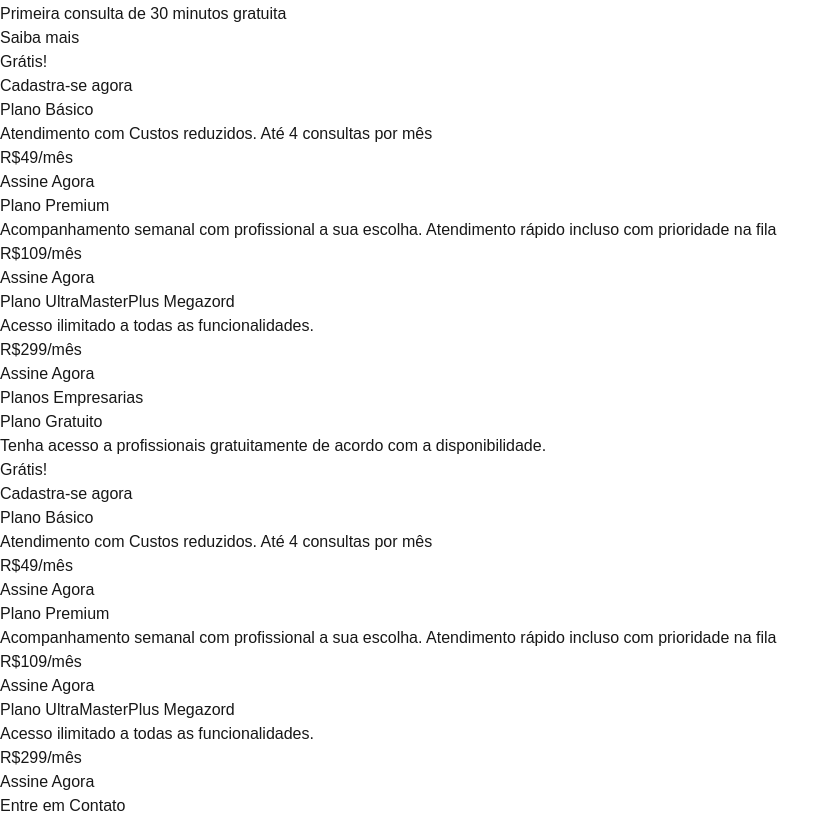
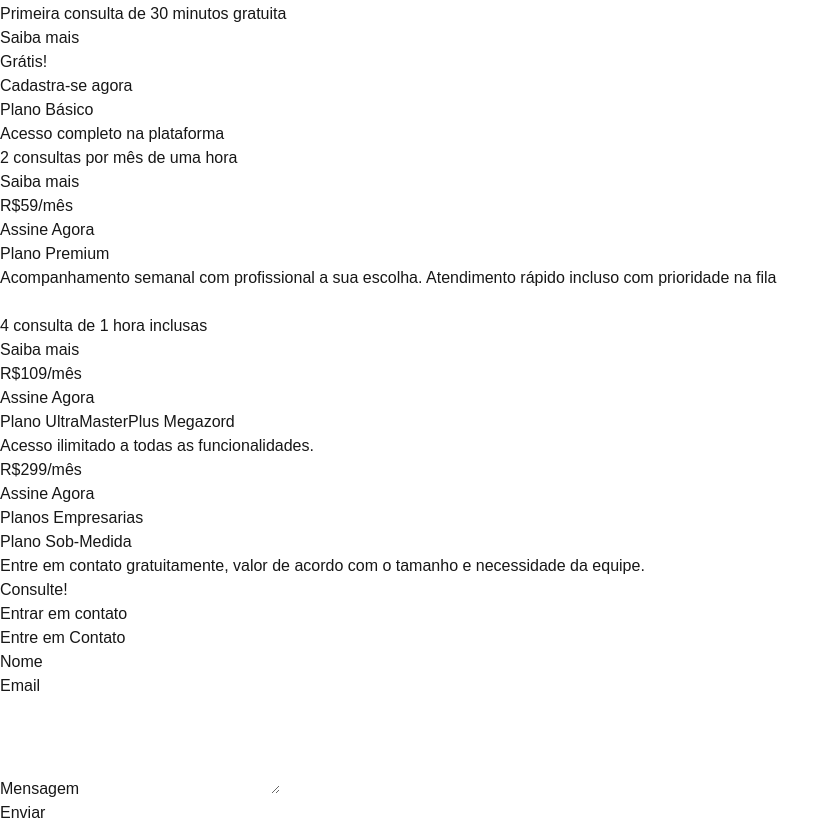
Before and after one commit to WillianHelmuthN/ajudaEU, a Next.js app: page / in a window 1280 px wide. Shown: the part 580-1400 px from the top of the page, without its empty margins (0-840 px from the left). Built offline with nearby package versions, Linux system fonts and the light colour scheme; no server answers.

Commit message:
Planos arrumando

```diff
--- a/src/components/Plans/BusinessPlans.tsx
+++ b/src/components/Plans/BusinessPlans.tsx
@@ -4,28 +4,10 @@ export default function PesonalPlans() {
           <h2 className="text-4xl font-bold text-gray-900 text-center">Planos Empresarias</h2>
           <div className="mt-10 flex justify-center">
             <div className="bg-white p-8 rounded-lg shadow-md w-full max-w-md">
-              <h3 className="text-3xl font-semibold text-gray-900">Plano Gratuito</h3>
-              <p className="mt-4 text-lg text-gray-900">Tenha acesso a profissionais gratuitamente de acordo com a disponibilidade.</p>
-              <p className="mt-4 text-4xl font-bold text-gray-900">Grátis!</p>
-              <a href="#contato" className="mt-8 inline-block bg-green-600 text-white text-lg py-3 px-6 rounded-lg hover:bg-green-700">Cadastra-se agora</a>
-            </div>
-            <div className="bg-white p-8 rounded-lg shadow-md w-full max-w-md">
-              <h3 className="text-3xl font-semibold text-gray-900">Plano Básico</h3>
-              <p className="mt-4 text-lg text-gray-900">Atendimento com Custos reduzidos. Até 4 consultas por mês</p>
-              <p className="mt-4 text-4xl font-bold text-gray-900">R$49/mês</p>
-              <a href="#contato" className="mt-8 inline-block bg-green-600 text-white text-lg py-3 px-6 rounded-lg hover:bg-green-700">Assine Agora</a>
-            </div>
-            <div className="bg-white p-8 rounded-lg shadow-md w-full max-w-md">
-              <h3 className="text-3xl font-semibold text-gray-900">Plano Premium</h3>
-              <p className="mt-4 text-lg text-gray-900">Acompanhamento semanal com profissional a sua escolha. Atendimento rápido incluso com prioridade na fila</p>
-              <p className="mt-4 text-4xl font-bold text-gray-900">R$109/mês</p>
-              <a href="#contato" className="mt-8 inline-block bg-green-600 text-white text-lg py-3 px-6 rounded-lg hover:bg-green-700">Assine Agora</a>
-            </div>
-            <div className="bg-white p-8 rounded-lg shadow-md w-full max-w-md">
-              <h3 className="text-3xl font-semibold text-gray-900">Plano UltraMasterPlus Megazord</h3>
-              <p className="mt-4 text-lg text-gray-900">Acesso ilimitado a todas as funcionalidades.</p>
-              <p className="mt-4 text-4xl font-bold text-gray-900">R$299/mês</p>
-              <a href="#contato" className="mt-8 inline-block bg-green-600 text-white text-lg py-3 px-6 rounded-lg hover:bg-green-700">Assine Agora</a>
+              <h3 className="text-3xl font-semibold text-gray-900">Plano Sob-Medida</h3>
+              <p className="mt-4 text-lg text-gray-900">Entre em contato gratuitamente, valor de acordo com o tamanho e necessidade da equipe.</p>
+              <p className="mt-4 text-4xl font-bold text-gray-900">Consulte!</p>
+              <a href="#contato" className="mt-8 inline-block bg-green-600 text-white text-lg py-3 px-6 rounded-lg hover:bg-green-700">Entrar em contato</a>
             </div>
           </div>
         </section>
--- a/src/components/Plans/PesonalPlans.tsx
+++ b/src/components/Plans/PesonalPlans.tsx
@@ -2,6 +2,7 @@ import LearMorePlans from "./LearMorePlans";
 
 export default function PesonalPlans() {
     return (
+
         <section id="precos" className="py-20 bg-gray-50 rounded-lg shadow-md w-full">
           <h2 className="text-4xl font-bold text-gray-900 text-center">Planos Individuais</h2>
           <div className="mt-10 flex justify-center">
@@ -18,13 +19,18 @@ export default function PesonalPlans() {
             </div>
             <div className="bg-white p-8 rounded-lg shadow-md w-full max-w-md">
               <h3 className="text-3xl font-semibold text-gray-900">Plano Básico</h3>
-              <p className="mt-4 text-lg text-gray-900">Atendimento com Custos reduzidos. Até 4 consultas por mês</p>
-              <p className="mt-4 text-4xl font-bold text-gray-900">R$49/mês</p>
+                <p className="mt-4 text-lg text-gray-900">Acesso completo na plataforma </p>
+              <p className="mt-4 text-lg text-gray-900">2 consultas por mês de uma hora </p>
+                <LearMorePlans />
+              <p className="mt-4 text-4xl font-bold text-gray-900">R$59/mês</p>
               <a href="#contato" className="mt-8 inline-block bg-green-600 text-white text-lg py-3 px-6 rounded-lg hover:bg-green-700">Assine Agora</a>
             </div>
             <div className="bg-white p-8 rounded-lg shadow-md w-full max-w-md">
               <h3 className="text-3xl font-semibold text-gray-900">Plano Premium</h3>
               <p className="mt-4 text-lg text-gray-900">Acompanhamento semanal com profissional a sua escolha. Atendimento rápido incluso com prioridade na fila</p>
+              <br />
+              <p className="text-gray-900">4 consulta de 1 hora inclusas</p>
+              <LearMorePlans />
               <p className="mt-4 text-4xl font-bold text-gray-900">R$109/mês</p>
               <a href="#contato" className="mt-8 inline-block bg-green-600 text-white text-lg py-3 px-6 rounded-lg hover:bg-green-700">Assine Agora</a>
             </div>
--- a/src/middleware.ts
+++ b/src/middleware.ts
@@ -4,9 +4,9 @@ export default clerkMiddleware();
 
 export const config = {
   matcher: [
-    // Skip Next.js internals and all static files, unless found in search params
+    // Ignora arquivos internos do Next.js e todos os arquivos estáticos, a menos que encontrados nos parâmetros de busca
     '/((?!_next|[^?]*\\.(?:html?|css|js(?!on)|jpe?g|webp|png|gif|svg|ttf|woff2?|ico|csv|docx?|xlsx?|zip|webmanifest)).*)',
-    // Always run for API routes
+    // Sempre executa para rotas de API
     '/(api|trpc)(.*)',
   ],
 };
```
